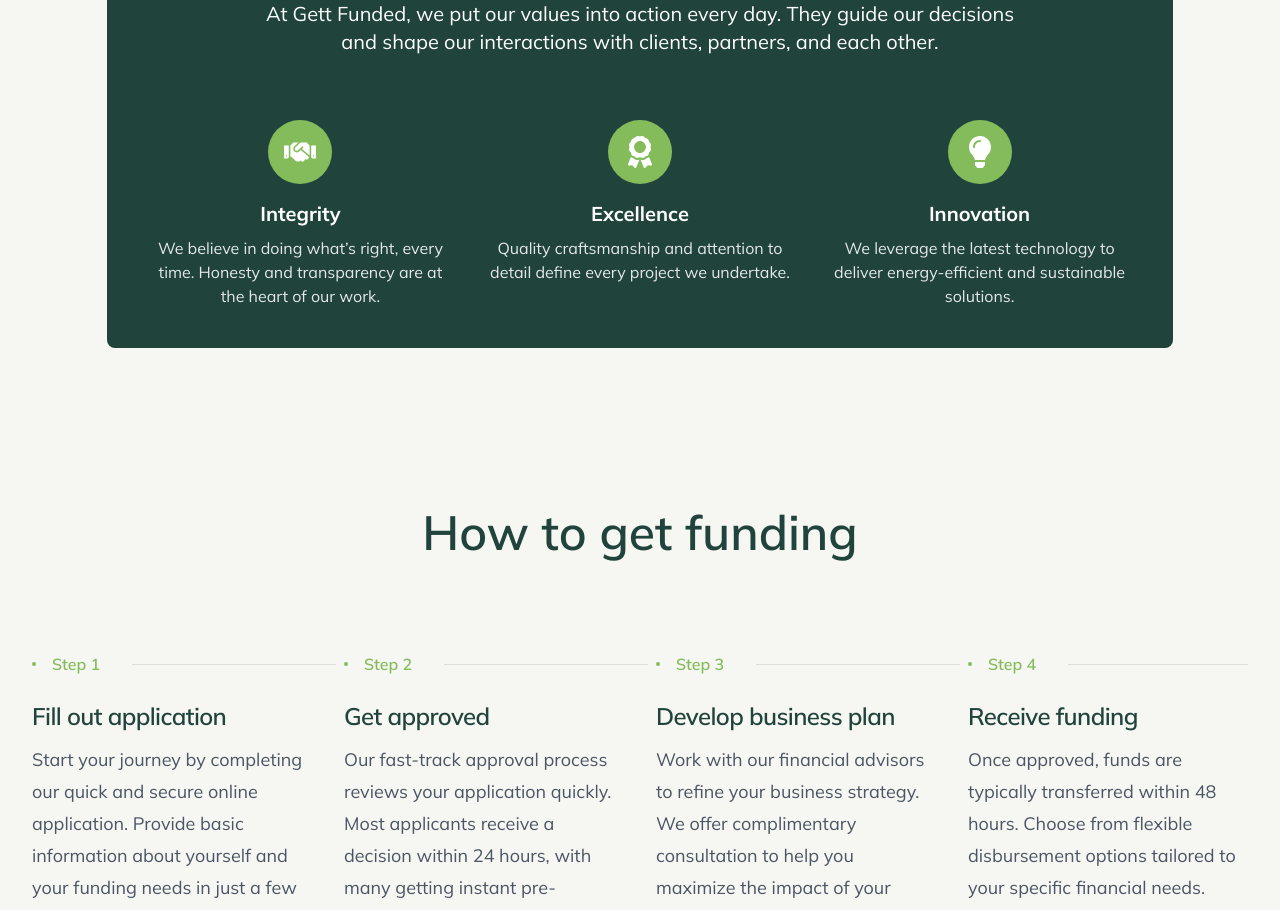
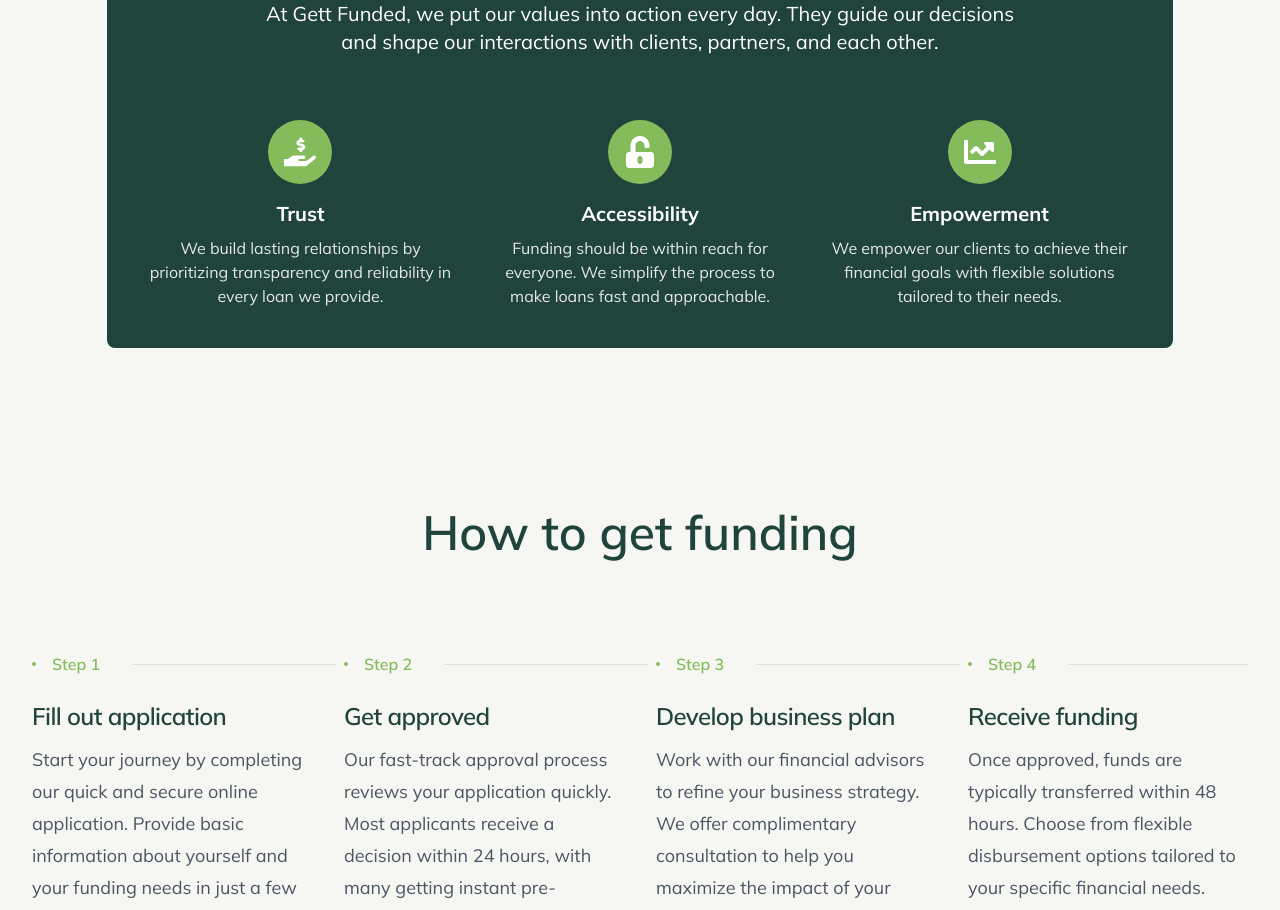
Before and after one commit to glulu4/get-funding, a Next.js app: page /about in a window 1280 px wide. Shown: the part 1740-2650 px from the top of the page. Built offline with nearby package versions, Linux system fonts and the light colour scheme; a web font is replaced by a local one.

Commit message:
revised core values

```diff
--- a/src/components/about/CoreValues.tsx
+++ b/src/components/about/CoreValues.tsx
@@ -1,8 +1,75 @@
-import React from 'react'
-import {FaHandshake, FaAward, FaLightbulb} from "react-icons/fa"; // Import react-icons
+// import React from 'react'
+// import {FaHandshake, FaAward, FaLightbulb} from "react-icons/fa"; // Import react-icons
 
 
+// export default function CoreValues() {
+//   return (
+//       <div className="mt-24 bg-primaryGreenDark p-10 w-5/6 rounded-lg mx-auto space-y-16">
+//           <h2 className="text-center text-4xl font-semibold tracking-tight text-white">
+//               Our Core Values
+//           </h2>
+//           <p className="mt-4 text-center text-xl text-white max-w-3xl mx-auto">
+//               At Gett Funded, we put our values into action every day. They guide our decisions and shape our interactions with clients, partners, and each other.
+//           </p>
+//           <div className="mt-12 grid grid-cols-1 gap-8 sm:grid-cols-2 lg:grid-cols-3">
+//               <div className="text-center">
+//                   <div className="flex justify-center items-center bg-primaryGreenLight rounded-full w-16 h-16 mx-auto">
+//                       <FaHandshake className="h-8 w-8 text-white" /> {/* New Integrity Icon */}
+//                   </div>
+//                   <h3 className="mt-4 text-xl font-bold text-white">Integrity</h3>
+//                   <p className="mt-2 text-gray-200">
+//                       We believe in doing what’s right, every time. Honesty and transparency are at the heart of our work.
+//                   </p>
+//               </div>
+//               <div className="text-center">
+//                   <div className="flex justify-center items-center bg-primaryGreenLight rounded-full w-16 h-16 mx-auto">
+//                       <FaAward className="h-8 w-8 text-white" /> {/* New Excellence Icon */}
+//                   </div>
+//                   <h3 className="mt-4 text-xl font-bold text-white">Excellence</h3>
+//                   <p className="mt-2 text-gray-200">
+//                       Quality craftsmanship and attention to detail define every project we undertake.
+//                   </p>
+//               </div>
+//               <div className="text-center">
+//                   <div className="flex justify-center items-center bg-primaryGreenLight rounded-full w-16 h-16 mx-auto">
+//                       <FaLightbulb className="h-8 w-8 text-white" /> {/* New Innovation Icon */}
+//                   </div>
+//                   <h3 className="mt-4 text-xl font-bold text-white">Innovation</h3>
+//                   <p className="mt-2 text-gray-200">
+//                       We leverage the latest technology to deliver energy-efficient and sustainable solutions.
+//                   </p>
+//               </div>
+//           </div>
+//       </div>
+//   )
+// }
+
+import React from 'react';
+import {FaHandHoldingUsd, FaUnlockAlt, FaChartLine} from 'react-icons/fa'; // Updated icons for money lending
+
 export default function CoreValues() {
+    // Define the values and icons in an array for looping
+    const values = [
+        {
+            icon: <FaHandHoldingUsd className="h-8 w-8 text-white" />,
+            title: 'Trust',
+            description:
+                'We build lasting relationships by prioritizing transparency and reliability in every loan we provide.',
+        },
+        {
+            icon: <FaUnlockAlt className="h-8 w-8 text-white" />,
+            title: 'Accessibility',
+            description:
+                'Funding should be within reach for everyone. We simplify the process to make loans fast and approachable.',
+        },
+        {
+            icon: <FaChartLine className="h-8 w-8 text-white" />,
+            title: 'Empowerment',
+            description:
+                'We empower our clients to achieve their financial goals with flexible solutions tailored to their needs.',
+        },
+    ];
+
     return (
         <div className="mt-24 bg-primaryGreenDark p-10 w-5/6 rounded-lg mx-auto space-y-16">
             <h2 className="text-center text-4xl font-semibold tracking-tight text-white">
@@ -12,34 +79,16 @@
                 At Gett Funded, we put our values into action every day. They guide our decisions and shape our interactions with clients, partners, and each other.
             </p>
             <div className="mt-12 grid grid-cols-1 gap-8 sm:grid-cols-2 lg:grid-cols-3">
-              <div className="text-center">
+                {values.map((value, index) => (
+                    <div key={index} className="text-center">
                         <div className="flex justify-center items-center bg-primaryGreenLight rounded-full w-16 h-16 mx-auto">
-                      <FaHandshake className="h-8 w-8 text-white" /> {/* New Integrity Icon */}
+                            {value.icon}
                         </div>
-                  <h3 className="mt-4 text-xl font-bold text-white">Integrity</h3>
-                  <p className="mt-2 text-gray-200">
-                      We believe in doing what’s right, every time. Honesty and transparency are at the heart of our work.
-                  </p>
+                        <h3 className="mt-4 text-xl font-bold text-white">{value.title}</h3>
+                        <p className="mt-2 text-gray-200">{value.description}</p>
                     </div>
-              <div className="text-center">
-                  <div className="flex justify-center items-center bg-primaryGreenLight rounded-full w-16 h-16 mx-auto">
-                      <FaAward className="h-8 w-8 text-white" /> {/* New Excellence Icon */}
-                  </div>
-                  <h3 className="mt-4 text-xl font-bold text-white">Excellence</h3>
-                  <p className="mt-2 text-gray-200">
-                      Quality craftsmanship and attention to detail define every project we undertake.
-                  </p>
-              </div>
-              <div className="text-center">
-                  <div className="flex justify-center items-center bg-primaryGreenLight rounded-full w-16 h-16 mx-auto">
-                      <FaLightbulb className="h-8 w-8 text-white" /> {/* New Innovation Icon */}
-                  </div>
-                  <h3 className="mt-4 text-xl font-bold text-white">Innovation</h3>
-                  <p className="mt-2 text-gray-200">
-                      We leverage the latest technology to deliver energy-efficient and sustainable solutions.
-                  </p>
+                ))}
             </div>
         </div>
-      </div>
-  )
+    );
 }
```
Lines whose indentation alone changed are shown as unchanged.
